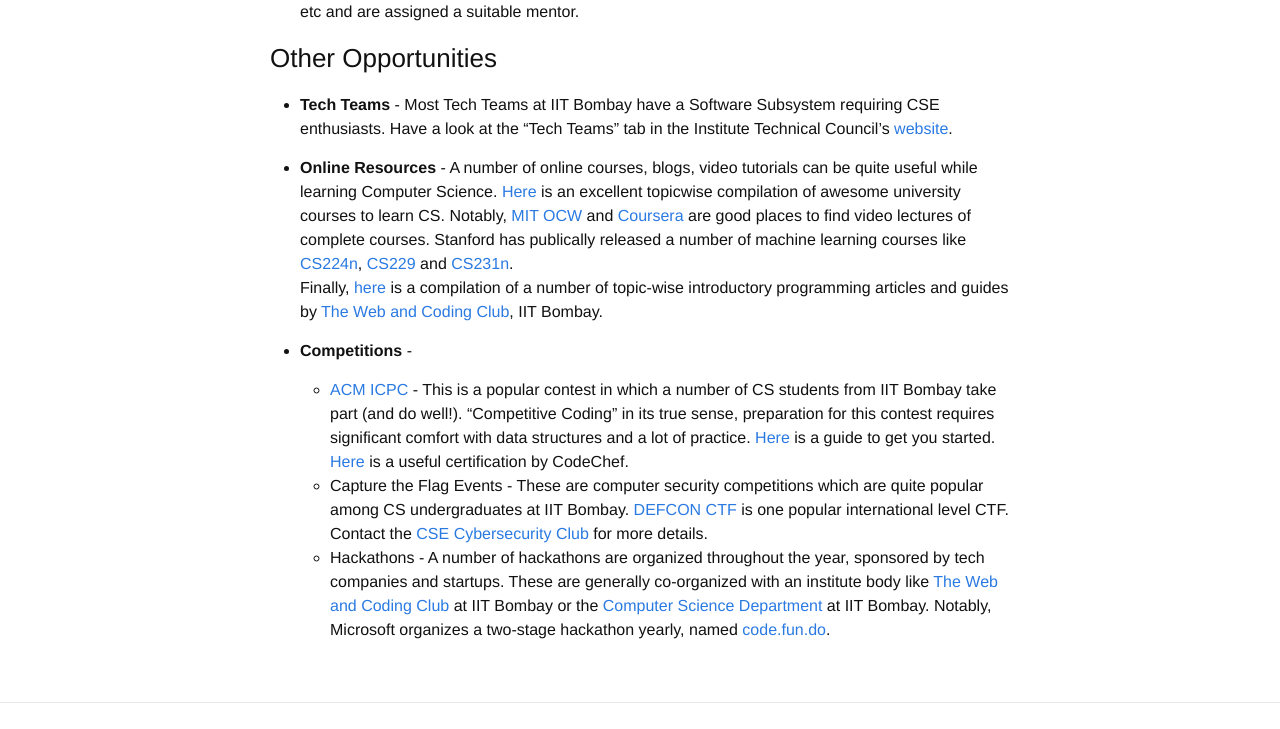
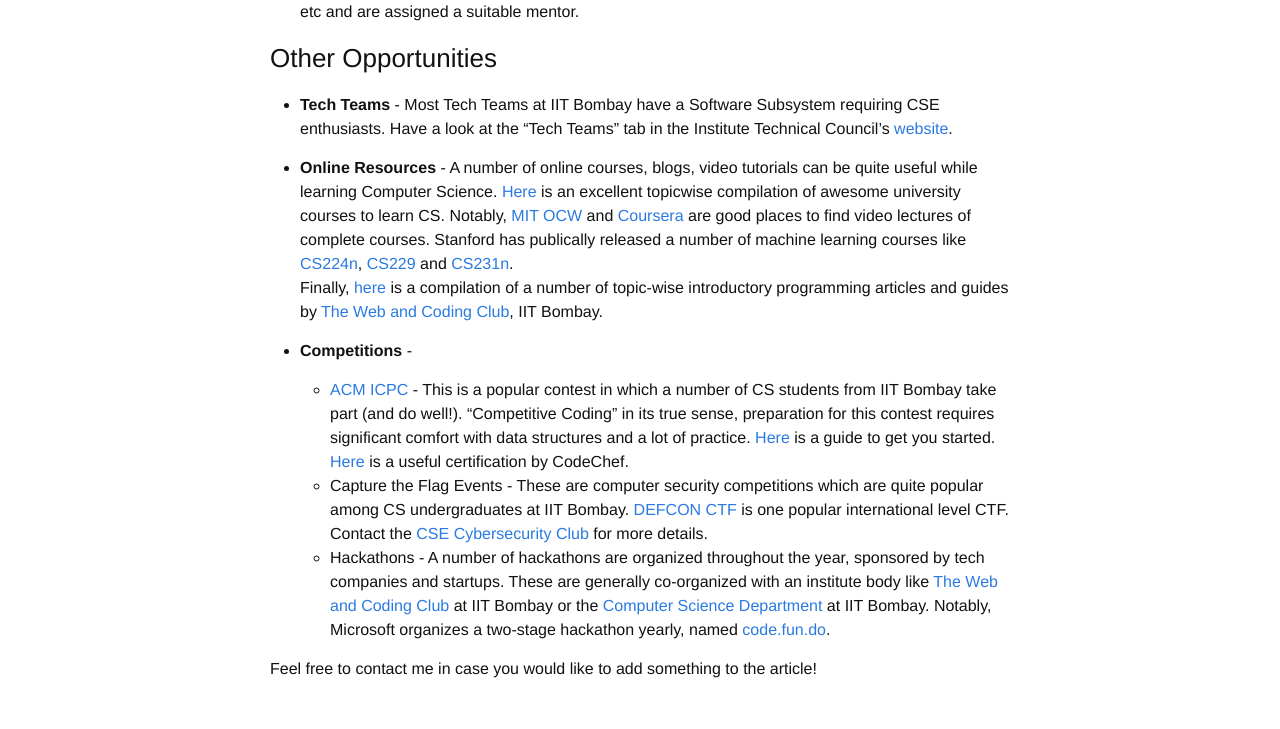
Before and after one commit to martiansideofthemoon/martiansideofthemoon.github.io, a Jekyll site: the page built from _posts/2018-06-05-cs-opportunities.markdown, in a window 1280 px wide and 900 px high, scrolled down 2153 px, cut to the strip 0-729 px from the top of the window. Built offline with Jekyll 4.4.1, drawn with Linux system fonts in a browser that asks for light colours; comment, search, counter and statistics services are not loaded.

Commit message:
Adding conclusion

```diff
--- a/_posts/2018-06-05-cs-opportunities.markdown
+++ b/_posts/2018-06-05-cs-opportunities.markdown
@@ -47,3 +47,5 @@ Finally, [here](https://wncc-iitb.org/wiki/index.php/The_Web_and_Coding_Club) is
    * [ACM ICPC](https://icpc.baylor.edu/) - This is a popular contest in which a number of CS students from IIT Bombay take part (and do well!). "Competitive Coding" in its true sense, preparation for this contest requires significant comfort with data structures and a lot of practice. [Here](https://wncc-iitb.org/wiki/index.php/Competitive_Programming) is a guide to get you started. [Here](https://www.codechef.com/certification/prepare) is a useful certification by CodeChef.
    * Capture the Flag Events - These are computer security competitions which are quite popular among CS undergraduates at IIT Bombay. [DEFCON CTF](https://www.defcon.org/html/links/dc-ctf.html) is one popular international level CTF. Contact the [CSE Cybersecurity Club](https://www.facebook.com/groups/csec.iitb/) for more details.
    * Hackathons - A number of hackathons are organized throughout the year, sponsored by tech companies and startups. These are generally co-organized with an institute body like [The Web and Coding Club](http://wncc-iitb.org/) at IIT Bombay or the [Computer Science Department](http://cse.iitb.ac.in/) at IIT Bombay. Notably, Microsoft organizes a two-stage hackathon yearly, named [code.fun.do](https://www.acadaccelerator.com/).
+
+Feel free to contact me in case you would like to add something to the article!
```
